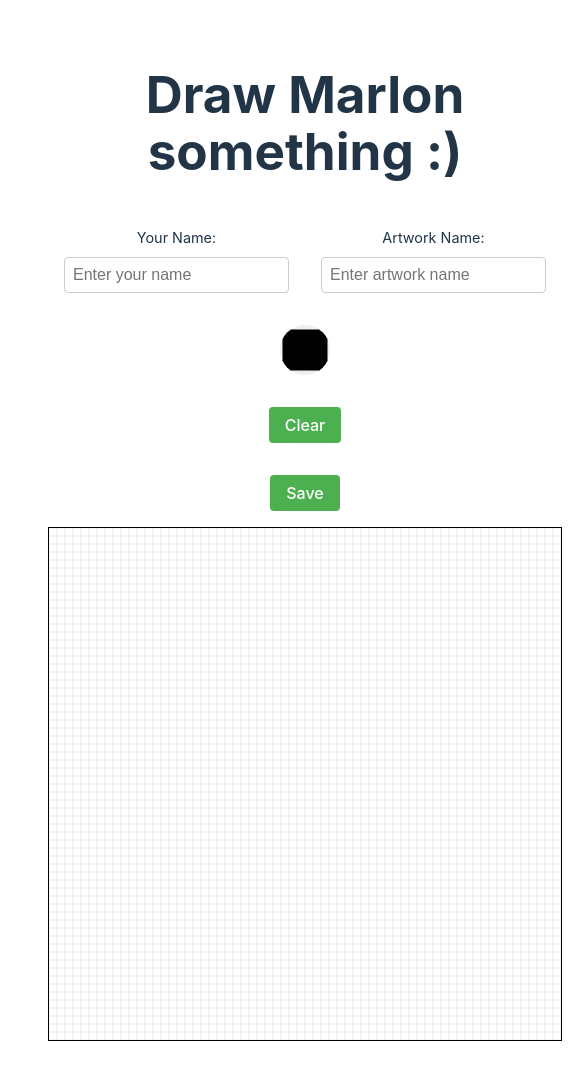
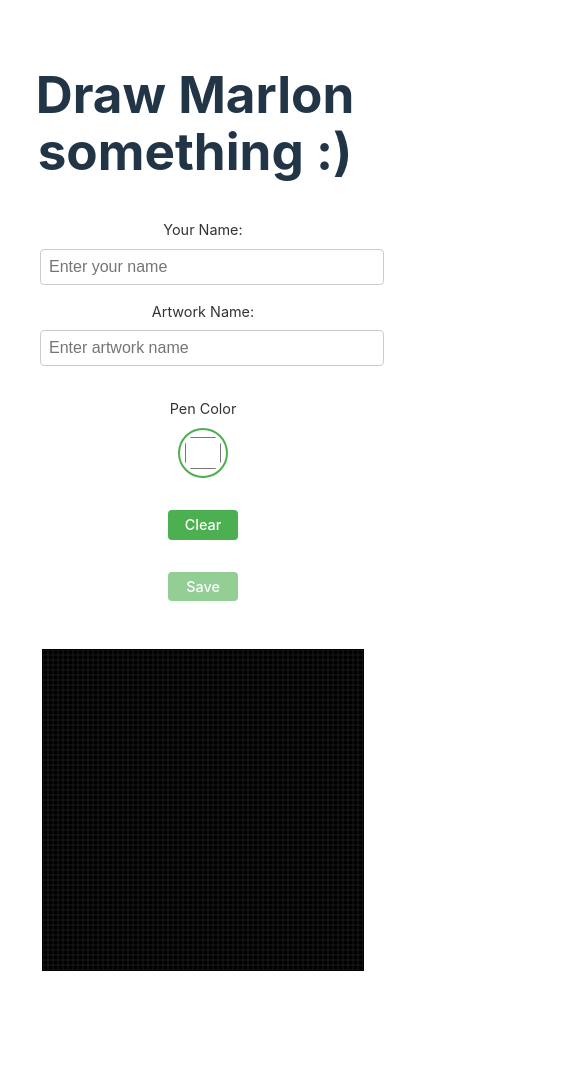
Before and after one commit to mtrujilloariza/matrix-web-app, a React (Vite) app: page / in a window 390 px wide. Shown: the top 1080 px of the page, 585 px wide, since content can reach past the window. After the commit the page ends 1011 px from the top, so only its background shows below. Built offline with nearby package versions, Linux system fonts and the light colour scheme.

Commit message:
mobile friendly

```diff
--- a/package.json
+++ b/package.json
@@ -12,9 +12,11 @@
     "vite": "vite --host"
   },
   "dependencies": {
+    "@use-gesture/react": "^10.3.1",
     "react": "^18.2.0",
     "react-dom": "^18.2.0",
-    "react-router-dom": "^7.4.1"
+    "react-router-dom": "^7.4.1",
+    "react-use-gesture": "^9.1.3"
   },
   "devDependencies": {
     "@types/node": "^20.10.6",
--- a/src/components/MatrixCanvas.css
+++ b/src/components/MatrixCanvas.css
@@ -4,22 +4,38 @@
   align-items: center;
   gap: 1rem;
   padding: 1rem;
+  width: 100%;
+  max-width: 800px;
+  margin: 0 auto;
 }
 
 .artist-info {
   display: flex;
   gap: 2rem;
   margin-bottom: 1rem;
+  width: 100%;
+  flex-wrap: wrap;
+  justify-content: center;
 }
 
 .input-group {
   display: flex;
   flex-direction: column;
   gap: 0.5rem;
+  min-width: 200px;
+  flex: 1;
+  max-width: 300px;
 }
 
 .input-group label {
   font-size: 0.9rem;
+  color: #333;
+}
+
+@media (prefers-color-scheme: dark) {
+  .input-group label {
+    color: #fff;
+  }
 }
 
 .input-group input[type="text"] {
@@ -27,7 +43,7 @@
   border: 1px solid #ccc;
   border-radius: 4px;
   font-size: 1rem;
-  min-width: 200px;
+  width: 100%;
 }
 
 .input-group input[type="text"]:focus {
@@ -40,15 +56,47 @@
   display: flex;
   gap: 1rem;
   align-items: center;
+  flex-wrap: wrap;
+  justify-content: center;
+  width: 100%;
+  margin-bottom: 1rem;
+}
+
+.color-picker-container {
+  display: flex;
+  flex-direction: column;
+  align-items: center;
+  gap: 0.5rem;
+}
+
+.color-picker-container label {
+  font-size: 0.9rem;
+  color: #333;
+}
+
+@media (prefers-color-scheme: dark) {
+  .color-picker-container label {
+    color: #fff;
+  }
+}
+
+.color-picker-wrapper {
+  padding: 3px;
+  border: 2px solid #4CAF50;
+  border-radius: 50%;
+  display: flex;
+  align-items: center;
+  justify-content: center;
 }
 
 .controls input[type="color"] {
-  width: 50px;
-  height: 50px;
+  width: 44px;
+  height: 44px;
   padding: 0;
   border: none;
   border-radius: 50%;
   cursor: pointer;
+  background: none;
 }
 
 .controls button {
@@ -59,10 +107,16 @@
   color: white;
   cursor: pointer;
   transition: background-color 0.3s;
+  min-width: 80px;
 }
 
 .controls button:hover {
   background-color: #45a049;
+}
+
+.controls button.disabled {
+  opacity: 0.6;
+  cursor: not-allowed;
 }
 
 .status-message {
@@ -72,4 +126,45 @@
   color: #333;
   font-size: 0.9rem;
   transition: opacity 0.3s;
+  width: 100%;
+  text-align: center;
 }
+
+.canvas-wrapper {
+  width: 100%;
+  display: flex;
+  justify-content: center;
+  align-items: center;
+  margin-top: 1rem;
+  overflow: hidden;
+}
+
+/* Mobile-specific styles */
+@media (max-width: 600px) {
+  .matrix-canvas-container {
+    padding: 0.5rem;
+  }
+
+  .artist-info {
+    gap: 1rem;
+  }
+
+  .input-group {
+    min-width: 100%;
+  }
+
+  .controls {
+    gap: 0.5rem;
+  }
+
+  .controls button {
+    min-width: 70px;
+    font-size: 0.9rem;
+    padding: 0.4rem 0.8rem;
+  }
+
+  .controls input[type="color"] {
+    width: 40px;
+    height: 40px;
+  }
+}
--- a/src/components/MatrixCanvas.tsx
+++ b/src/components/MatrixCanvas.tsx
@@ -1,4 +1,5 @@
 import { useRef, useState, useEffect } from 'react';
+import { useDrag } from '@use-gesture/react';
 import './MatrixCanvas.css';
 
 interface MatrixCanvasProps {
@@ -10,15 +11,42 @@ interface MatrixCanvasProps {
 const MatrixCanvas: React.FC<MatrixCanvasProps> = ({
   width = 64,
   height = 64,
-  pixelSize = 8,
+  pixelSize: initialPixelSize = 8,
 }) => {
   const canvasRef = useRef<HTMLCanvasElement>(null);
+  const containerRef = useRef<HTMLDivElement>(null);
   const [isDrawing, setIsDrawing] = useState(false);
-  const [color, setColor] = useState('#000000');
+  const [color, setColor] = useState('#FFFFFF');
   const [status, setStatus] = useState<string | null>(null);
   const [artistName, setArtistName] = useState('');
   const [artworkName, setArtworkName] = useState('');
+  const [pixelSize, setPixelSize] = useState(initialPixelSize);
 
+  // Calculate responsive pixel size
+  useEffect(() => {
+    const updateCanvasSize = () => {
+      if (!containerRef.current) return;
+
+      const container = containerRef.current;
+      const containerWidth = container.clientWidth;
+      const containerHeight = window.innerHeight * 0.6; // Use 60% of viewport height
+
+      // Calculate the pixel size that would fit the container
+      const horizontalPixelSize = Math.floor(containerWidth / width);
+      const verticalPixelSize = Math.floor(containerHeight / height);
+
+      // Use the smaller of the two to ensure the canvas fits
+      const newPixelSize = Math.max(1, Math.min(horizontalPixelSize, verticalPixelSize));
+
+      setPixelSize(newPixelSize);
+    };
+
+    updateCanvasSize();
+    window.addEventListener('resize', updateCanvasSize);
+    return () => window.removeEventListener('resize', updateCanvasSize);
+  }, [width, height]);
+
+  // Initialize canvas
   useEffect(() => {
     const canvas = canvasRef.current;
     if (!canvas) return;
@@ -30,12 +58,12 @@ const MatrixCanvas: React.FC<MatrixCanvasProps> = ({
     canvas.width = width * pixelSize;
     canvas.height = height * pixelSize;
 
-    // Fill with white background
-    ctx.fillStyle = '#FFFFFF';
+    // Fill with black background
+    ctx.fillStyle = '#000000';
     ctx.fillRect(0, 0, canvas.width, canvas.height);
 
-    // Draw grid
-    ctx.strokeStyle = '#CCCCCC';
+    // Draw grid with darker lines for better visibility on black
+    ctx.strokeStyle = '#333333';
     ctx.lineWidth = 0.5;
     for (let i = 0; i <= width; i++) {
       ctx.beginPath();
@@ -51,9 +79,7 @@ const MatrixCanvas: React.FC<MatrixCanvasProps> = ({
     }
   }, [width, height, pixelSize]);
 
-  const draw = (e: React.MouseEvent<HTMLCanvasElement>) => {
-    if (!isDrawing) return;
-
+  const drawPixel = (clientX: number, clientY: number) => {
     const canvas = canvasRef.current;
     if (!canvas) return;
 
@@ -61,14 +87,24 @@ const MatrixCanvas: React.FC<MatrixCanvasProps> = ({
     if (!ctx) return;
 
     const rect = canvas.getBoundingClientRect();
-    const x = Math.floor((e.clientX - rect.left) / pixelSize);
-    const y = Math.floor((e.clientY - rect.top) / pixelSize);
+    const x = Math.floor((clientX - rect.left) / pixelSize);
+    const y = Math.floor((clientY - rect.top) / pixelSize);
 
     if (x >= 0 && x < width && y >= 0 && y < height) {
       ctx.fillStyle = color;
       ctx.fillRect(x * pixelSize, y * pixelSize, pixelSize, pixelSize);
     }
   };
+
+  // Mouse and touch event handling
+  const bind = useDrag(({ event, active, first, xy: [x, y] }) => {
+    event.preventDefault();
+    if (first) setIsDrawing(true);
+    if (active && isDrawing) {
+      drawPixel(x, y);
+    }
+    if (!active) setIsDrawing(false);
+  });
 
   const clearCanvas = () => {
     const canvas = canvasRef.current;
@@ -77,11 +113,12 @@ const MatrixCanvas: React.FC<MatrixCanvasProps> = ({
     const ctx = canvas.getContext('2d');
     if (!ctx) return;
 
-    ctx.fillStyle = '#FFFFFF';
+    // Fill with black background
+    ctx.fillStyle = '#000000';
     ctx.fillRect(0, 0, canvas.width, canvas.height);
 
-    // Redraw grid
-    ctx.strokeStyle = '#CCCCCC';
+    // Redraw grid with darker lines
+    ctx.strokeStyle = '#333333';
     ctx.lineWidth = 0.5;
     for (let i = 0; i <= width; i++) {
       ctx.beginPath();
@@ -136,7 +173,7 @@ const MatrixCanvas: React.FC<MatrixCanvasProps> = ({
   };
 
   return (
-    <div className="matrix-canvas-container">
+    <div className="matrix-canvas-container" ref={containerRef}>
       <div className="artist-info">
         <div className="input-group">
           <label htmlFor="artistName">Your Name:</label>
@@ -160,11 +197,17 @@ const MatrixCanvas: React.FC<MatrixCanvasProps> = ({
         </div>
       </div>
       <div className="controls">
+        <div className="color-picker-container">
+          <label htmlFor="colorPicker">Pen Color</label>
+          <div className="color-picker-wrapper">
             <input
+              id="colorPicker"
               type="color"
               value={color}
               onChange={(e) => setColor(e.target.value)}
             />
+          </div>
+        </div>
         <button onClick={clearCanvas}>Clear</button>
         <button
           onClick={saveImage}
@@ -175,17 +218,19 @@ const MatrixCanvas: React.FC<MatrixCanvasProps> = ({
         </button>
       </div>
       {status && <div className="status-message">{status}</div>}
+      <div className="canvas-wrapper">
         <canvas
           ref={canvasRef}
-        onMouseDown={() => setIsDrawing(true)}
-        onMouseUp={() => setIsDrawing(false)}
-        onMouseMove={draw}
-        onMouseLeave={() => setIsDrawing(false)}
+          {...bind()}
           style={{
             border: '1px solid #000',
             cursor: 'crosshair',
+            touchAction: 'none',
+            maxWidth: '100%',
+            height: 'auto'
           }}
         />
+      </div>
     </div>
   );
 };
```
Also changed, not shown: 1 other file (tests, documents, lock files or other folders). Lines whose indentation alone changed are shown as unchanged.
